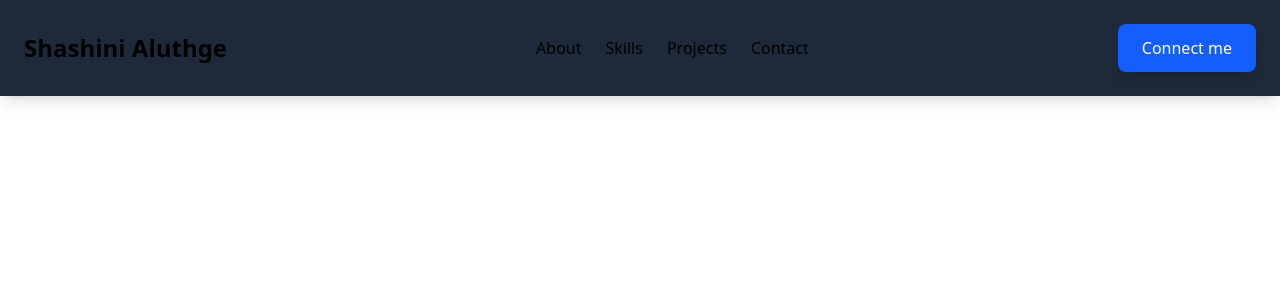
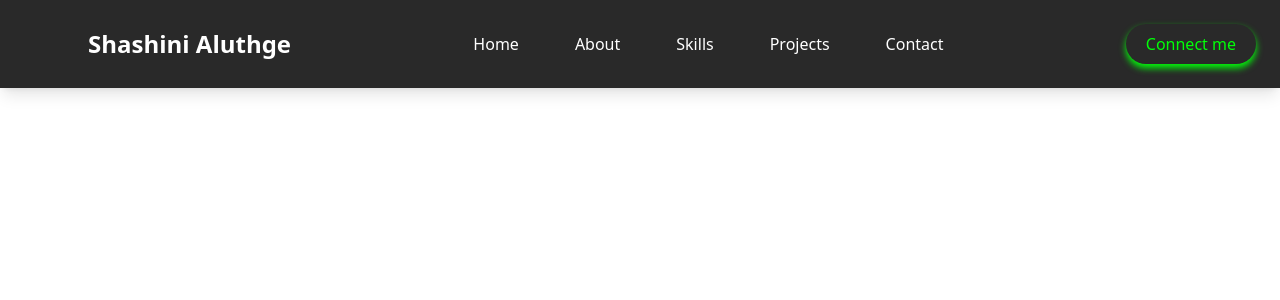
Before and after one commit to ShashiniAluthge/ShashiniAluthge---Portfolio, a React (Vite) app: page / in a window 1280 px wide. Shown: the top 300 px of the page. Built offline with nearby package versions, Linux system fonts and the light colour scheme.

Commit message:
update nav bar

```diff
--- a/package.json
+++ b/package.json
@@ -12,18 +12,20 @@
   "dependencies": {
     "@tailwindcss/vite": "^4.0.6",
     "react": "^19.0.0",
-    "react-dom": "^19.0.0",
-    "tailwindcss": "^4.0.6"
+    "react-dom": "^19.0.0"
   },
   "devDependencies": {
     "@eslint/js": "^9.19.0",
     "@types/react": "^19.0.8",
     "@types/react-dom": "^19.0.3",
     "@vitejs/plugin-react": "^4.3.4",
+    "autoprefixer": "^10.4.20",
     "eslint": "^9.19.0",
     "eslint-plugin-react-hooks": "^5.0.0",
     "eslint-plugin-react-refresh": "^0.4.18",
     "globals": "^15.14.0",
+    "postcss": "^8.5.2",
+    "tailwindcss": "^4.0.6",
     "typescript": "~5.7.2",
     "typescript-eslint": "^8.22.0",
     "vite": "^6.1.0"
--- a/src/components/NavBar.tsx
+++ b/src/components/NavBar.tsx
@@ -1,31 +1,53 @@
 const NavBar = () => {
   return (
     <div>
-      <nav className="flex justify-between items-center p-6 bg-gray-800 shadow-lg">
-        <h1 className="text-2xl font-bold">Shashini Aluthge</h1>
+      <nav className="flex justify-between items-center p-6 shadow-lg">
+        <h1 className="text-2xl font-bold text-white ml-16">
+          Shashini Aluthge
+        </h1>
         <ul className="flex space-x-6">
-          <li>
-            <a href="#about" className="hover:text-blue-400">
+          <li className="border-b border-transparent hover:border-white transition  hover:shadow-[1px_4px_4px_#00FF08] px-4 py-1 rounded-4xl cursor-pointer">
+            <a
+              href="#home"
+              className="text-white hover:text-[#00FF08] hover:font-bold"
+            >
+              Home
+            </a>
+          </li>
+          <li className="border-b border-transparent hover:border-white transition  hover:shadow-[1px_4px_4px_#00FF08] px-4 py-1 rounded-4xl cursor-pointer">
+            <a
+              href="#home"
+              className="text-white hover:text-[#00FF08] hover:font-bold"
+            >
               About
             </a>
           </li>
-          <li>
-            <a href="#skills" className="hover:text-blue-400">
+          <li className="border-b border-transparent hover:border-white transition  hover:shadow-[1px_4px_4px_#00FF08] px-4 py-1 rounded-4xl cursor-pointer">
+            <a
+              href="#home"
+              className="text-white hover:text-[#00FF08] hover:font-bold"
+            >
               Skills
             </a>
           </li>
-          <li>
-            <a href="#projects" className="hover:text-blue-400">
+          <li className="border-b border-transparent hover:border-white transition  hover:shadow-[1px_4px_4px_#00FF08] px-4 py-1 rounded-4xl cursor-pointer">
+            <a
+              href="#home"
+              className="text-white hover:text-[#00FF08] hover:font-bold"
+            >
               Projects
             </a>
           </li>
-          <li>
-            <a href="#contact" className="hover:text-blue-400">
+          <li className="border-b border-transparent hover:border-white transition  hover:shadow-[1px_4px_4px_#00FF08] px-4 py-1 rounded-4xl cursor-pointer">
+            <a
+              href="#home"
+              className="text-white hover:text-[#00FF08] hover:font-bold"
+            >
               Contact
             </a>
           </li>
         </ul>
-        <button className="px-6 py-3 bg-blue-600 text-white rounded-lg shadow-lg hover:bg-blue-700 transition">
+        <button className="px-5 py-2 text-[#00FF08] rounded-4xl transition-all duration-200 bg-[#292929] shadow-[0_4px_7px_#00FF08] hover:shadow-[0_6px_8px_#00FF08] hover:scale-105 cursor-pointer">
           Connect me
         </button>
       </nav>
--- a/src/pages/Home.tsx
+++ b/src/pages/Home.tsx
@@ -3,8 +3,10 @@ import NavBar from "../components/NavBar"
 
 const Home = () => {
   return (
-    <div>
+    <div className="bg-[#292929]">
+
       <NavBar/>
+
     </div>
   )
 }
```
Also changed, not shown: 1 other file (tests, documents, lock files or other folders).
